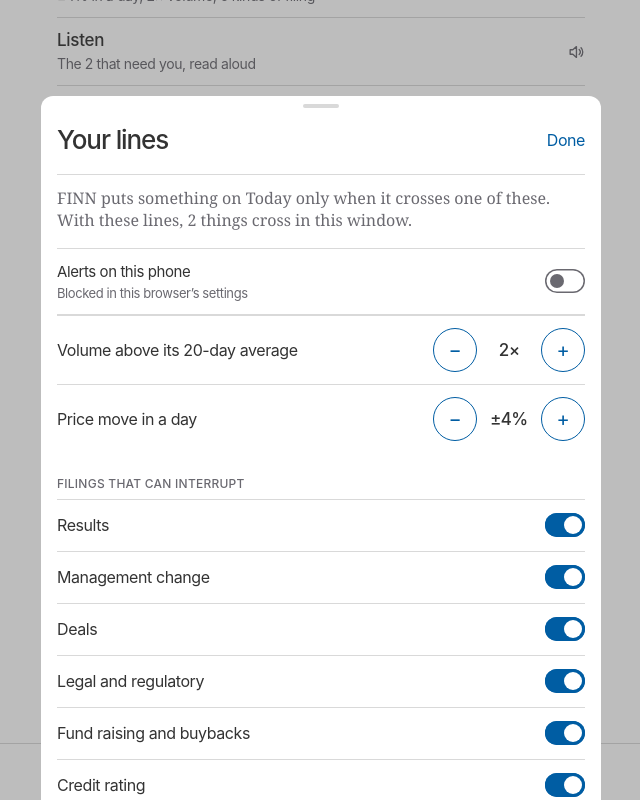
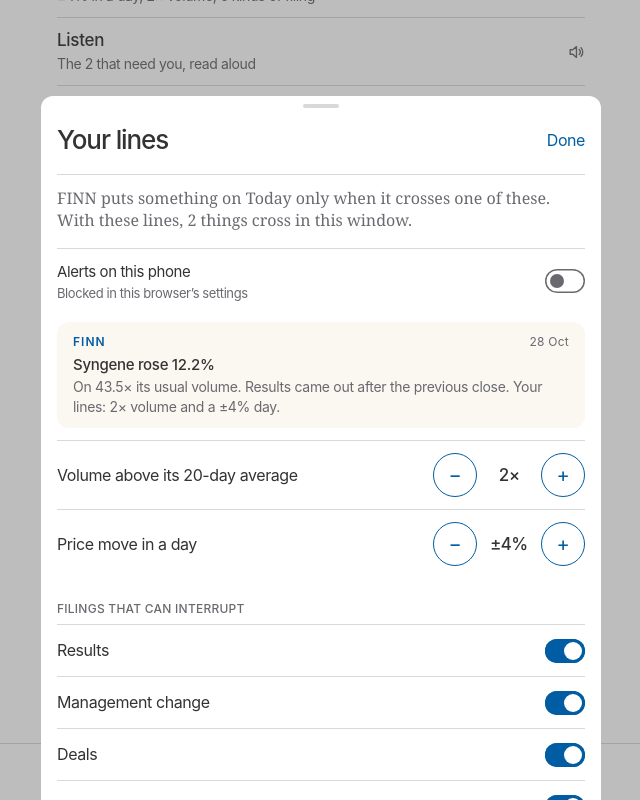
Before and after one commit to vedant-22/finn, a React (Vite) app in the folder web/: page / in a window 1280 px wide. Both pictures are taken after a click on the button "Change your lines". Shown: the part 1579-2379 px from the top of the page, without its empty margins (319-959 px from the left). Built offline with nearby package versions, Linux system fonts and the light colour scheme; a web font is replaced by a local one.

Commit message:
Display alert source in Your lines

```diff
--- a/web/src/Brief.tsx
+++ b/web/src/Brief.tsx
@@ -356,8 +356,14 @@ export function AlertsRow({ top, names, lines }: { top?: Item; names: Record<str
     setNote(r === 'denied' ? 'The browser said no. Allow notifications for this site in its settings.' : r === 'on' && top ? 'Sent the top item so you can see one.' : '')
   }
   const sub = note || (on ? 'On. New items arrive as notifications when FINN opens on a newer snapshot' : alertsBlocked() ? 'Blocked in this browser’s settings' : 'Off. Get what crosses your lines as phone notifications')
-  return (
+  return <>
     <li><label className="row row-switch"><span>Alerts on this phone<span className="row-sub" aria-live="polite">{sub}</span></span>
       <input type="checkbox" role="switch" checked={on} onChange={flip} /></label></li>
-  )
+    {/* The words an alert carries, set as the phone would show them, with the line that set it off: it changes as the lines do */}
+    {top && <li className="alert-pre" aria-label="What an alert says">
+      <p className="alert-app"><span>FINN</span><span>{shortDay(top.at)}</span></p>
+      <p className="alert-t">{itemTitle(top, names[top.symbol])}</p>
+      <p className="alert-b">{itemLine(top)} {crossedText(top, lines)}.</p>
+    </li>}
+  </>
 }
--- a/web/src/styles.css
+++ b/web/src/styles.css
@@ -564,3 +564,9 @@ table { border-collapse: collapse; }
   *, *::before, *::after { transition: none !important; animation: none !important; }
   .skel { background: #F1EEE8; }
 }
+/* the alert, as a phone shows it, under the switch in Your lines */
+.alert-pre { margin: var(--s-5xs) 0 var(--s-3xs); padding: var(--s-3xs) var(--s-2xs); background: var(--panel); border-radius: var(--r-12); }
+.alert-app { display: flex; justify-content: space-between; font-size: 12px; line-height: 140%; letter-spacing: .24px; color: var(--ink-2); }
+.alert-app span:first-child { color: var(--brand); font-weight: 600; letter-spacing: 1px; }
+.alert-t { margin-top: 4px; font-size: 15px; line-height: 135%; font-weight: 500; letter-spacing: -0.3px; }
+.alert-b { margin-top: 2px; font-size: 14px; line-height: 140%; letter-spacing: -0.3px; color: var(--ink-2); }
```
